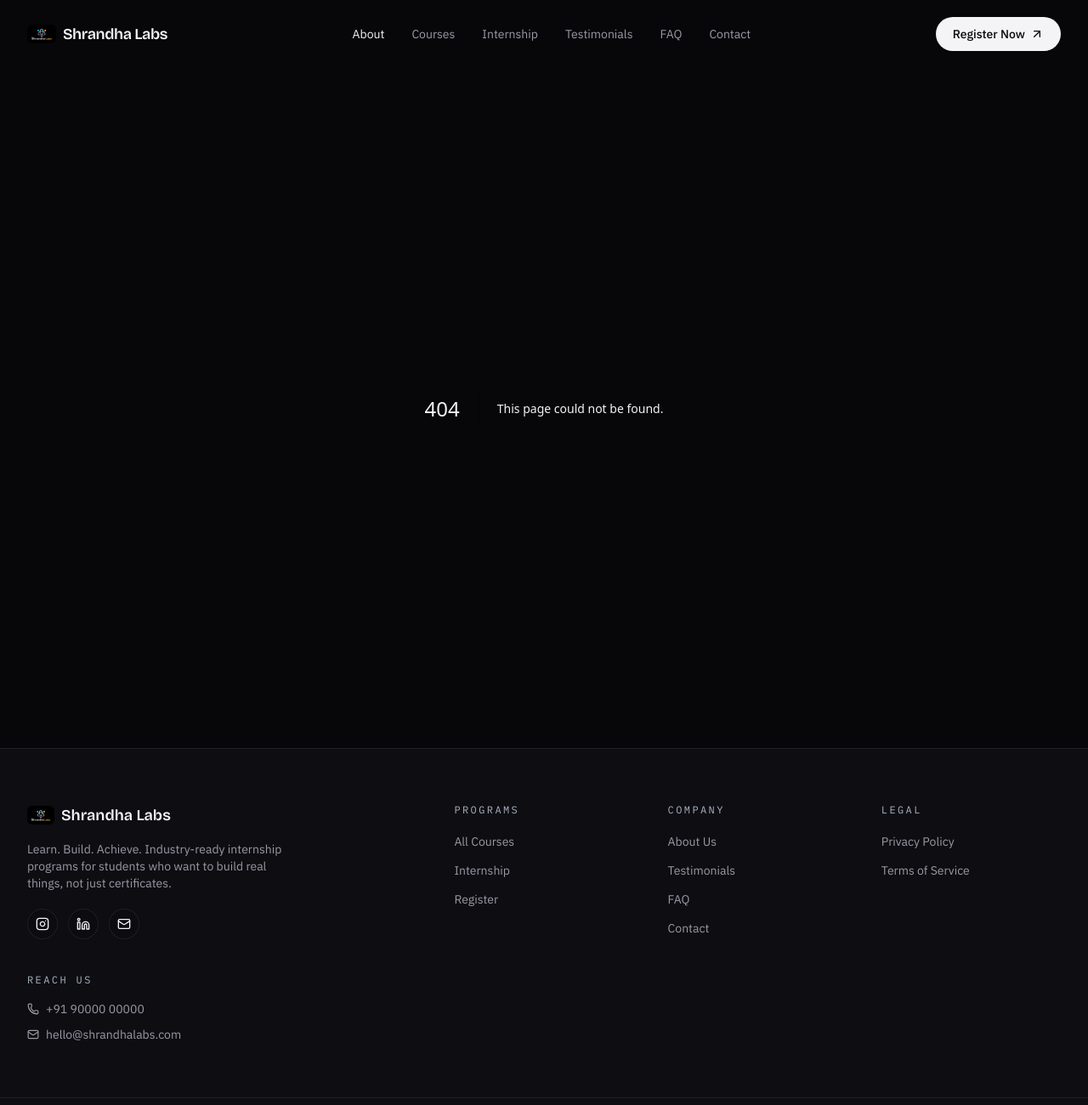
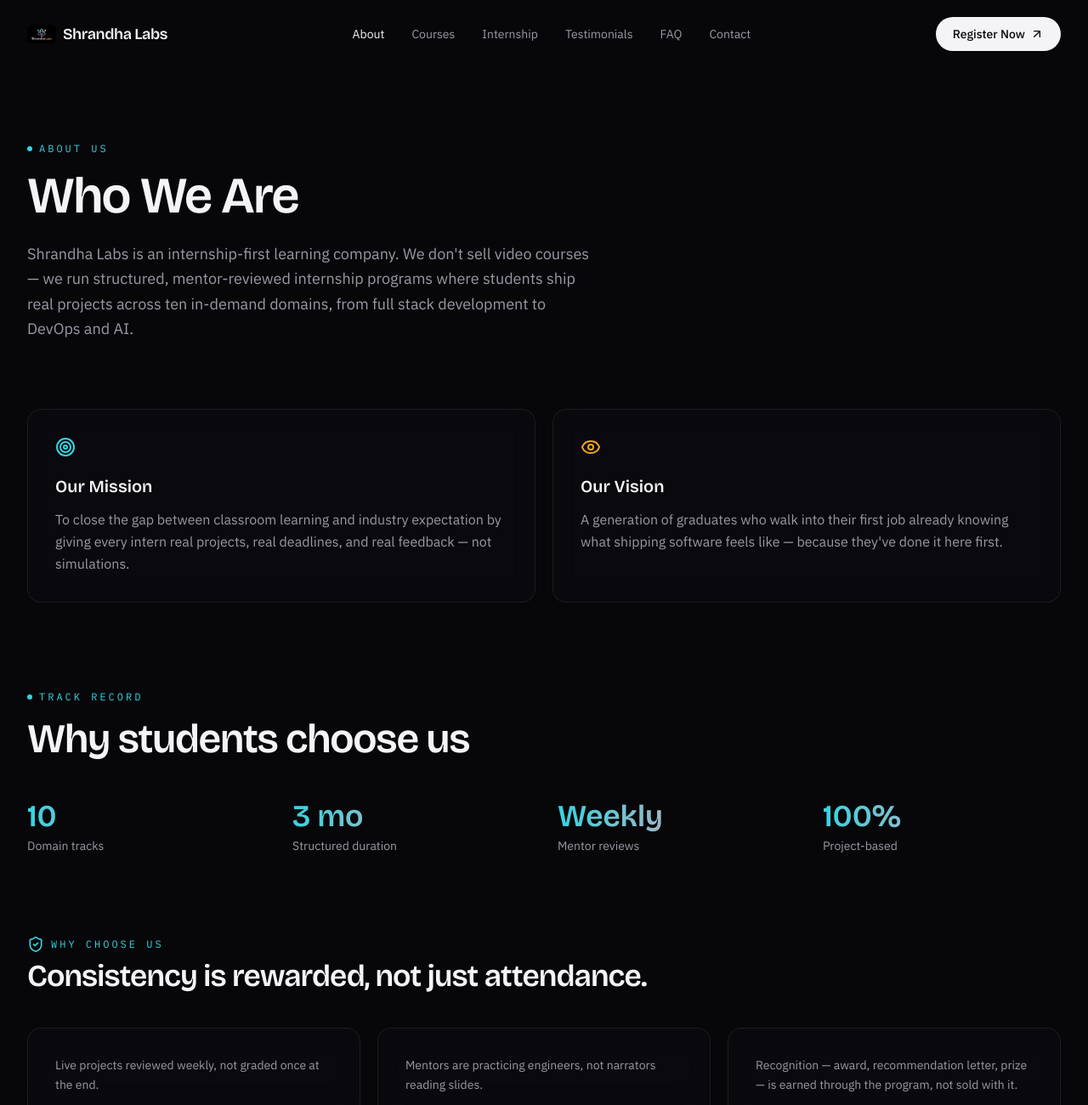
Before and after one commit to emerging324-maker/Shrandha, a Next.js app: page /about in a window 1280 px wide. Before the commit this address had no page. Shown: the top 1300 px of the page at 85% size. Built offline with nearby package versions, Linux system fonts and the light colour scheme.

Commit message:
Add files via upload

```diff
--- /dev/null
+++ b/src/app/about/page.tsx
@@ -0,0 +1,82 @@
+import type { Metadata } from "next";
+import { Reveal, Eyebrow, SectionHeading, Card, Stat } from "@/components/ui";
+import { Target, Eye, ShieldCheck } from "lucide-react";
+
+export const metadata: Metadata = {
+  title: "About",
+  description: "Who Shrandha Labs is, our mission, vision, and why students choose our internship programs.",
+};
+
+const mentors = [
+  { name: "Rohan Kapoor", role: "Cloud & DevOps Mentor", exp: "8+ yrs, ex-AWS partner engineer" },
+  { name: "Ananya Rao", role: "Full Stack Mentor", exp: "6+ yrs, product engineering" },
+  { name: "Vikram Shah", role: "Data & AI Mentor", exp: "7+ yrs, applied ML" },
+];
+
+export default function About() {
+  return (
+    <div className="mx-auto max-w-7xl px-5 md:px-8 py-20">
+      <Reveal>
+        <Eyebrow>About Us</Eyebrow>
+        <h1 className="mt-4 font-display font-semibold text-4xl md:text-6xl tracking-tight max-w-3xl">Who We Are</h1>
+        <p className="mt-6 text-lg text-muted max-w-2xl leading-relaxed">
+          Shrandha Labs is an internship-first learning company. We don&apos;t sell video courses — we run structured, mentor-reviewed internship programs where students ship real projects across ten in-demand domains, from full stack development to DevOps and AI.
+        </p>
+      </Reveal>
+
+      <div className="mt-20 grid md:grid-cols-2 gap-5">
+        <Reveal>
+          <Card className="h-full">
+            <Target className="w-6 h-6 text-cyan" />
+            <h3 className="mt-5 font-display font-semibold text-xl">Our Mission</h3>
+            <p className="mt-3 text-muted leading-relaxed">To close the gap between classroom learning and industry expectation by giving every intern real projects, real deadlines, and real feedback — not simulations.</p>
+          </Card>
+        </Reveal>
+        <Reveal delay={0.08}>
+          <Card className="h-full">
+            <Eye className="w-6 h-6 text-amber" />
+            <h3 className="mt-5 font-display font-semibold text-xl">Our Vision</h3>
+            <p className="mt-3 text-muted leading-relaxed">A generation of graduates who walk into their first job already knowing what shipping software feels like — because they've done it here first.</p>
+          </Card>
+        </Reveal>
+      </div>
+
+      <div className="mt-24">
+        <SectionHeading eyebrow="Track Record" title="Why students choose us" />
+        <div className="mt-12 grid grid-cols-2 md:grid-cols-4 gap-8">
+          <Stat value="10" label="Domain tracks" />
+          <Stat value="3 mo" label="Structured duration" />
+          <Stat value="Weekly" label="Mentor reviews" />
+          <Stat value="100%" label="Project-based" />
+        </div>
+      </div>
+
+      <div className="mt-24">
+        <div className="flex items-center gap-2 mb-2">
+          <ShieldCheck className="w-5 h-5 text-cyan" />
+          <span className="font-mono text-xs tracking-[0.25em] uppercase text-cyan">Why Choose Us</span>
+        </div>
+        <h2 className="font-display text-3xl md:text-4xl font-semibold tracking-tight">Consistency is rewarded, not just attendance.</h2>
+        <div className="mt-10 grid md:grid-cols-3 gap-5">
+          {["Live projects reviewed weekly, not graded once at the end.", "Mentors are practicing engineers, not narrators reading slides.", "Recognition — award, recommendation letter, prize — is earned through the program, not sold with it."].map((t) => (
+            <Card key={t}><p className="text-sm text-muted leading-relaxed">{t}</p></Card>
+          ))}
+        </div>
+      </div>
+
+      <div className="mt-24">
+        <SectionHeading eyebrow="Mentorship" title="Industry Mentors" />
+        <div className="mt-12 grid md:grid-cols-3 gap-5">
+          {mentors.map((m) => (
+            <Card key={m.name}>
+              <div className="w-12 h-12 rounded-full bg-gradient-to-br from-cyan via-slate to-amber" />
+              <h3 className="mt-5 font-display font-semibold text-lg">{m.name}</h3>
+              <p className="text-sm text-cyan mt-1">{m.role}</p>
+              <p className="text-sm text-muted mt-2">{m.exp}</p>
+            </Card>
+          ))}
+        </div>
+      </div>
+    </div>
+  );
+}
```
